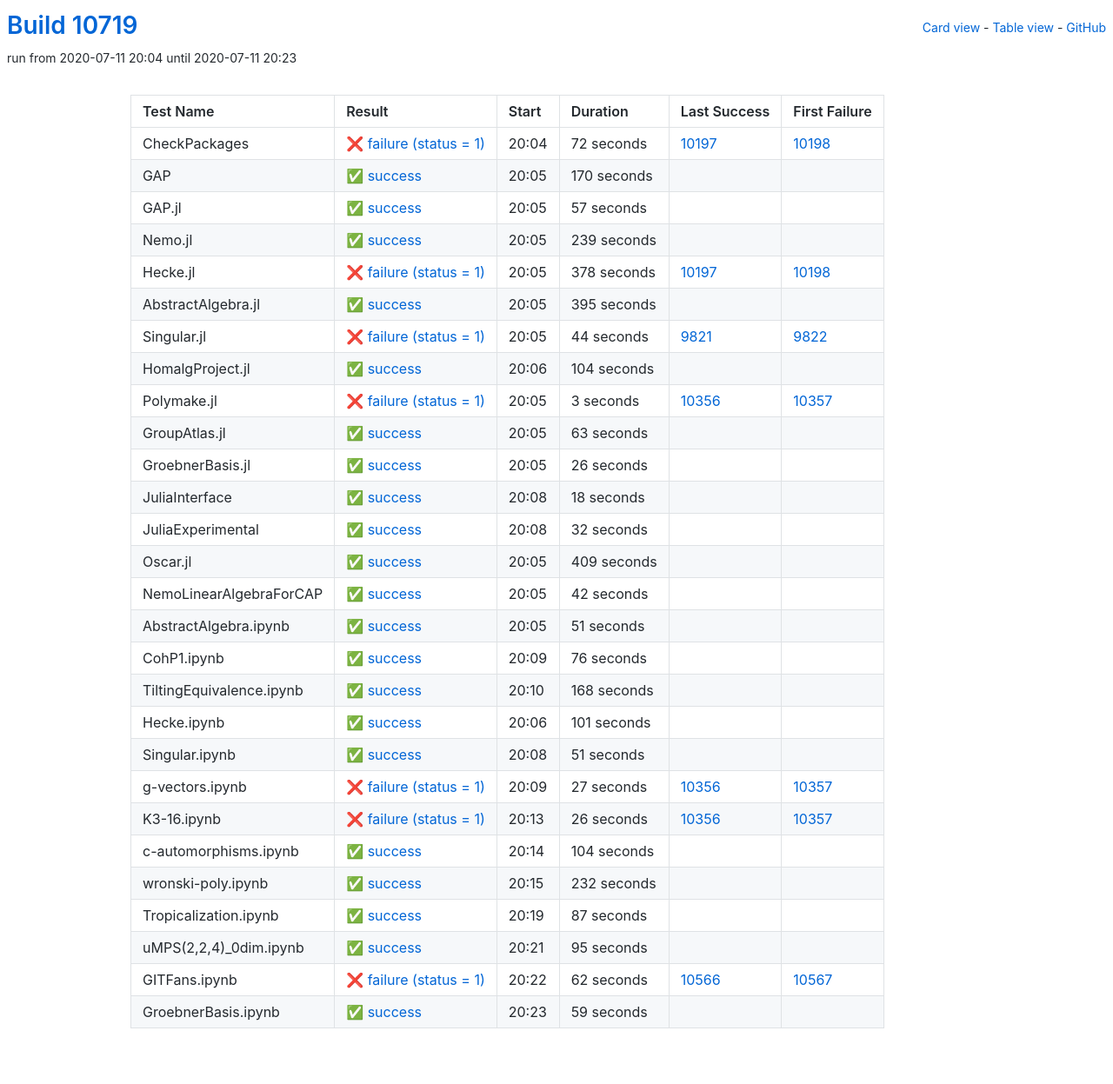
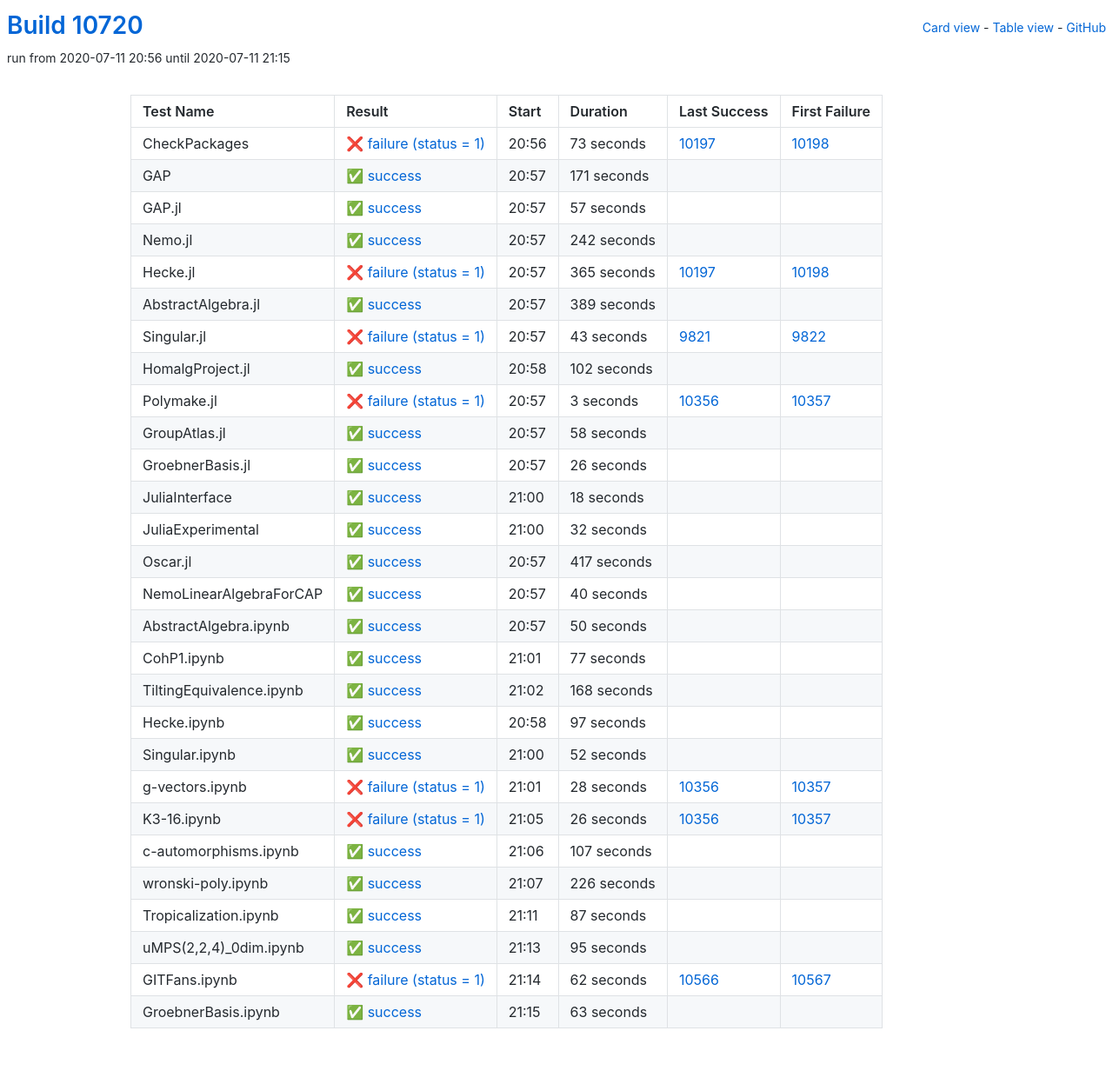
Before and after one commit to oscar-system/oscar-ci-status, a Jekyll site: the page built from table.html, in a window 1280 px wide. Shown: the whole page at 87% size. Built offline with Jekyll 4.4.1, drawn with Linux system fonts in a browser that asks for light colours.

Commit message:
Build #10720

```diff
--- a/_data/ci.yml
+++ b/_data/ci.yml
@@ -1,6 +1,6 @@
 ---
-build: 10719
-build_url: https://oscarci.mathematik.uni-kl.de/job/oscar/10719/
+build: 10720
+build_url: https://oscarci.mathematik.uni-kl.de/job/oscar/10720/
 job: oscar
 organization: oscar-system
 repo: oscar-ci-status
@@ -8,32 +8,32 @@ repourl: https://github.com/oscar-system/oscar-ci-status
 tests:
 - name: CheckPackages
   id: checkpackages
-  log: https://oscarci.mathematik.uni-kl.de/job/oscar/10719/artifact/logs/build-10719/CheckPackages.log
-  start: 2020-07-11 20:04
+  log: https://oscarci.mathematik.uni-kl.de/job/oscar/10720/artifact/logs/build-10720/CheckPackages.log
+  start: 2020-07-11 20:56
   success: false
   exitcode: 1
   status: failure
-  duration: 72
+  duration: 73
   last_success: 10197
   last_success_url: https://oscarci.mathematik.uni-kl.de/job/oscar/10197/
   first_failure: 10198
   first_failure_url: https://oscarci.mathematik.uni-kl.de/job/oscar/10198/
 - name: GAP
   id: gap
-  log: https://oscarci.mathematik.uni-kl.de/job/oscar/10719/artifact/logs/build-10719/GAP.log
-  start: 2020-07-11 20:05
+  log: https://oscarci.mathematik.uni-kl.de/job/oscar/10720/artifact/logs/build-10720/GAP.log
+  start: 2020-07-11 20:57
   success: true
   exitcode: 0
   status: success
-  duration: 170
+  duration: 171
   last_success: false
   last_success_url:
   first_failure: false
   first_failure_url:
 - name: GAP.jl
   id: gap-jl
-  log: https://oscarci.mathematik.uni-kl.de/job/oscar/10719/artifact/logs/build-10719/GAP.jl.log
-  start: 2020-07-11 20:05
+  log: https://oscarci.mathematik.uni-kl.de/job/oscar/10720/artifact/logs/build-10720/GAP.jl.log
+  start: 2020-07-11 20:57
   success: true
   exitcode: 0
   status: success
@@ -44,68 +44,68 @@ tests:
   first_failure_url:
 - name: Nemo.jl
   id: nemo-jl
-  log: https://oscarci.mathematik.uni-kl.de/job/oscar/10719/artifact/logs/build-10719/Nemo.jl.log
-  start: 2020-07-11 20:05
+  log: https://oscarci.mathematik.uni-kl.de/job/oscar/10720/artifact/logs/build-10720/Nemo.jl.log
+  start: 2020-07-11 20:57
   success: true
   exitcode: 0
   status: success
-  duration: 239
+  duration: 242
   last_success: false
   last_success_url:
   first_failure: false
   first_failure_url:
 - name: Hecke.jl
   id: hecke-jl
-  log: https://oscarci.mathematik.uni-kl.de/job/oscar/10719/artifact/logs/build-10719/Hecke.jl.log
-  start: 2020-07-11 20:05
+  log: https://oscarci.mathematik.uni-kl.de/job/oscar/10720/artifact/logs/build-10720/Hecke.jl.log
+  start: 2020-07-11 20:57
   success: false
   exitcode: 1
   status: failure
-  duration: 378
+  duration: 365
   last_success: 10197
   last_success_url: https://oscarci.mathematik.uni-kl.de/job/oscar/10197/
   first_failure: 10198
   first_failure_url: https://oscarci.mathematik.uni-kl.de/job/oscar/10198/
 - name: AbstractAlgebra.jl
   id: abstractalgebra-jl
-  log: https://oscarci.mathematik.uni-kl.de/job/oscar/10719/artifact/logs/build-10719/AbstractAlgebra.jl.log
-  start: 2020-07-11 20:05
+  log: https://oscarci.mathematik.uni-kl.de/job/oscar/10720/artifact/logs/build-10720/AbstractAlgebra.jl.log
+  start: 2020-07-11 20:57
   success: true
   exitcode: 0
   status: success
-  duration: 395
+  duration: 389
   last_success: false
   last_success_url:
   first_failure: false
   first_failure_url:
 - name: Singular.jl
   id: singular-jl
-  log: https://oscarci.mathematik.uni-kl.de/job/oscar/10719/artifact/logs/build-10719/Singular.jl.log
-  start: 2020-07-11 20:05
+  log: https://oscarci.mathematik.uni-kl.de/job/oscar/10720/artifact/logs/build-10720/Singular.jl.log
+  start: 2020-07-11 20:57
   success: false
   exitcode: 1
   status: failure
-  duration: 44
+  duration: 43
   last_success: 9821
   last_success_url: https://oscarci.mathematik.uni-kl.de/job/oscar/9821/
   first_failure: 9822
   first_failure_url: https://oscarci.mathematik.uni-kl.de/job/oscar/9822/
 - name: HomalgProject.jl
   id: homalgproject-jl
-  log: https://oscarci.mathematik.uni-kl.de/job/oscar/10719/artifact/logs/build-10719/HomalgProject.jl.log
-  start: 2020-07-11 20:06
+  log: https://oscarci.mathematik.uni-kl.de/job/oscar/10720/artifact/logs/build-10720/HomalgProject.jl.log
+  start: 2020-07-11 20:58
   success: true
   exitcode: 0
   status: success
-  duration: 104
+  duration: 102
   last_success: false
   last_success_url:
   first_failure: false
   first_failure_url:
 - name: Polymake.jl
   id: polymake-jl
-  log: https://oscarci.mathematik.uni-kl.de/job/oscar/10719/artifact/logs/build-10719/Polymake.jl.log
-  start: 2020-07-11 20:05
+  log: https://oscarci.mathematik.uni-kl.de/job/oscar/10720/artifact/logs/build-10720/Polymake.jl.log
+  start: 2020-07-11 20:57
   success: false
   exitcode: 1
   status: failure
@@ -116,20 +116,20 @@ tests:
   first_failure_url: https://oscarci.mathematik.uni-kl.de/job/oscar/10357/
 - name: GroupAtlas.jl
   id: groupatlas-jl
-  log: https://oscarci.mathematik.uni-kl.de/job/oscar/10719/artifact/logs/build-10719/GroupAtlas.jl.log
-  start: 2020-07-11 20:05
+  log: https://oscarci.mathematik.uni-kl.de/job/oscar/10720/artifact/logs/build-10720/GroupAtlas.jl.log
+  start: 2020-07-11 20:57
   success: true
   exitcode: 0
   status: success
-  duration: 63
+  duration: 58
   last_success: false
   last_success_url:
   first_failure: false
   first_failure_url:
 - name: GroebnerBasis.jl
   id: groebnerbasis-jl
-  log: https://oscarci.mathematik.uni-kl.de/job/oscar/10719/artifact/logs/build-10719/GroebnerBasis.jl.log
-  start: 2020-07-11 20:05
+  log: https://oscarci.mathematik.uni-kl.de/job/oscar/10720/artifact/logs/build-10720/GroebnerBasis.jl.log
+  start: 2020-07-11 20:57
   success: true
   exitcode: 0
   status: success
@@ -140,8 +140,8 @@ tests:
   first_failure_url:
 - name: JuliaInterface
   id: juliainterface
-  log: https://oscarci.mathematik.uni-kl.de/job/oscar/10719/artifact/logs/build-10719/JuliaInterface.log
-  start: 2020-07-11 20:08
+  log: https://oscarci.mathematik.uni-kl.de/job/oscar/10720/artifact/logs/build-10720/JuliaInterface.log
+  start: 2020-07-11 21:00
   success: true
   exitcode: 0
   status: success
@@ -152,8 +152,8 @@ tests:
   first_failure_url:
 - name: JuliaExperimental
   id: juliaexperimental
-  log: https://oscarci.mathematik.uni-kl.de/job/oscar/10719/artifact/logs/build-10719/JuliaExperimental.log
-  start: 2020-07-11 20:08
+  log: https://oscarci.mathematik.uni-kl.de/job/oscar/10720/artifact/logs/build-10720/JuliaExperimental.log
+  start: 2020-07-11 21:00
   success: true
   exitcode: 0
   status: success
@@ -164,56 +164,56 @@ tests:
   first_failure_url:
 - name: Oscar.jl
   id: oscar-jl
-  log: https://oscarci.mathematik.uni-kl.de/job/oscar/10719/artifact/logs/build-10719/Oscar.jl.log
-  start: 2020-07-11 20:05
+  log: https://oscarci.mathematik.uni-kl.de/job/oscar/10720/artifact/logs/build-10720/Oscar.jl.log
+  start: 2020-07-11 20:57
   success: true
   exitcode: 0
   status: success
-  duration: 409
+  duration: 417
   last_success: false
   last_success_url:
   first_failure: false
   first_failure_url:
 - name: NemoLinearAlgebraForCAP
   id: nemolinearalgebraforcap
-  log: https://oscarci.mathematik.uni-kl.de/job/oscar/10719/artifact/logs/build-10719/NemoLinearAlgebraForCAP.log
-  start: 2020-07-11 20:05
+  log: https://oscarci.mathematik.uni-kl.de/job/oscar/10720/artifact/logs/build-10720/NemoLinearAlgebraForCAP.log
+  start: 2020-07-11 20:57
   success: true
   exitcode: 0
   status: success
-  duration: 42
+  duration: 40
   last_success: false
   last_success_url:
   first_failure: false
   first_failure_url:
 - name: AbstractAlgebra.ipynb
   id: abstractalgebra-ipynb
-  log: https://oscarci.mathematik.uni-kl.de/job/oscar/10719/artifact/logs/build-10719/AbstractAlgebra.ipynb.log
-  start: 2020-07-11 20:05
+  log: https://oscarci.mathematik.uni-kl.de/job/oscar/10720/artifact/logs/build-10720/AbstractAlgebra.ipynb.log
+  start: 2020-07-11 20:57
   success: true
   exitcode: 0
   status: success
-  duration: 51
+  duration: 50
   last_success: false
   last_success_url:
   first_failure: false
   first_failure_url:
 - name: CohP1.ipynb
   id: cohp1-ipynb
-  log: https://oscarci.mathematik.uni-kl.de/job/oscar/10719/artifact/logs/build-10719/CohP1.ipynb.log
-  start: 2020-07-11 20:09
+  log: https://oscarci.mathematik.uni-kl.de/job/oscar/10720/artifact/logs/build-10720/CohP1.ipynb.log
+  start: 2020-07-11 21:01
   success: true
   exitcode: 0
   status: success
-  duration: 76
+  duration: 77
   last_success: false
   last_success_url:
   first_failure: false
   first_failure_url:
 - name: TiltingEquivalence.ipynb
   id: tiltingequivalence-ipynb
-  log: https://oscarci.mathematik.uni-kl.de/job/oscar/10719/artifact/logs/build-10719/TiltingEquivalence.ipynb.log
-  start: 2020-07-11 20:10
+  log: https://oscarci.mathematik.uni-kl.de/job/oscar/10720/artifact/logs/build-10720/TiltingEquivalence.ipynb.log
+  start: 2020-07-11 21:02
   success: true
   exitcode: 0
   status: success
@@ -224,44 +224,44 @@ tests:
   first_failure_url:
 - name: Hecke.ipynb
   id: hecke-ipynb
-  log: https://oscarci.mathematik.uni-kl.de/job/oscar/10719/artifact/logs/build-10719/Hecke.ipynb.log
-  start: 2020-07-11 20:06
+  log: https://oscarci.mathematik.uni-kl.de/job/oscar/10720/artifact/logs/build-10720/Hecke.ipynb.log
+  start: 2020-07-11 20:58
   success: true
   exitcode: 0
   status: success
-  duration: 101
+  duration: 97
   last_success: false
   last_success_url:
   first_failure: false
   first_failure_url:
 - name: Singular.ipynb
   id: singular-ipynb
-  log: https://oscarci.mathematik.uni-kl.de/job/oscar/10719/artifact/logs/build-10719/Singular.ipynb.log
-  start: 2020-07-11 20:08
+  log: https://oscarci.mathematik.uni-kl.de/job/oscar/10720/artifact/logs/build-10720/Singular.ipynb.log
+  start: 2020-07-11 21:00
   success: true
   exitcode: 0
   status: success
-  duration: 51
+  duration: 52
   last_success: false
   last_success_url:
   first_failure: false
   first_failure_url:
 - name: g-vectors.ipynb
   id: g-vectors-ipynb
-  log: https://oscarci.mathematik.uni-kl.de/job/oscar/10719/artifact/logs/build-10719/g-vectors.ipynb.log
-  start: 2020-07-11 20:09
+  log: https://oscarci.mathematik.uni-kl.de/job/oscar/10720/artifact/logs/build-10720/g-vectors.ipynb.log
+  start: 2020-07-11 21:01
   success: false
   exitcode: 1
   status: failure
-  duration: 27
+  duration: 28
   last_success: 10356
   last_success_url: https://oscarci.mathematik.uni-kl.de/job/oscar/10356/
   first_failure: 10357
   first_failure_url: https://oscarci.mathematik.uni-kl.de/job/oscar/10357/
 - name: K3-16.ipynb
   id: k3-16-ipynb
-  log: https://oscarci.mathematik.uni-kl.de/job/oscar/10719/artifact/logs/build-10719/K3-16.ipynb.log
-  start: 2020-07-11 20:13
+  log: https://oscarci.mathematik.uni-kl.de/job/oscar/10720/artifact/logs/build-10720/K3-16.ipynb.log
+  start: 2020-07-11 21:05
   success: false
   exitcode: 1
   status: failure
@@ -272,32 +272,32 @@ tests:
   first_failure_url: https://oscarci.mathematik.uni-kl.de/job/oscar/10357/
 - name: c-automorphisms.ipynb
   id: c-automorphisms-ipynb
-  log: https://oscarci.mathematik.uni-kl.de/job/oscar/10719/artifact/logs/build-10719/c-automorphisms.ipynb.log
-  start: 2020-07-11 20:14
+  log: https://oscarci.mathematik.uni-kl.de/job/oscar/10720/artifact/logs/build-10720/c-automorphisms.ipynb.log
+  start: 2020-07-11 21:06
   success: true
   exitcode: 0
   status: success
-  duration: 104
+  duration: 107
   last_success: false
   last_success_url:
   first_failure: false
   first_failure_url:
 - name: wronski-poly.ipynb
   id: wronski-poly-ipynb
-  log: https://oscarci.mathematik.uni-kl.de/job/oscar/10719/artifact/logs/build-10719/wronski-poly.ipynb.log
-  start: 2020-07-11 20:15
+  log: https://oscarci.mathematik.uni-kl.de/job/oscar/10720/artifact/logs/build-10720/wronski-poly.ipynb.log
+  start: 2020-07-11 21:07
   success: true
   exitcode: 0
   status: success
-  duration: 232
+  duration: 226
   last_success: false
   last_success_url:
   first_failure: false
   first_failure_url:
 - name: Tropicalization.ipynb
   id: tropicalization-ipynb
-  log: https://oscarci.mathematik.uni-kl.de/job/oscar/10719/artifact/logs/build-10719/Tropicalization.ipynb.log
-  start: 2020-07-11 20:19
+  log: https://oscarci.mathematik.uni-kl.de/job/oscar/10720/artifact/logs/build-10720/Tropicalization.ipynb.log
+  start: 2020-07-11 21:11
   success: true
   exitcode: 0
   status: success
@@ -308,8 +308,8 @@ tests:
   first_failure_url:
 - name: uMPS(2,2,4)_0dim.ipynb
   id: umps-2-2-4-0dim-ipynb
-  log: https://oscarci.mathematik.uni-kl.de/job/oscar/10719/artifact/logs/build-10719/uMPS-2-2-4-_0dim.ipynb.log
-  start: 2020-07-11 20:21
+  log: https://oscarci.mathematik.uni-kl.de/job/oscar/10720/artifact/logs/build-10720/uMPS-2-2-4-_0dim.ipynb.log
+  start: 2020-07-11 21:13
   success: true
   exitcode: 0
   status: success
@@ -320,8 +320,8 @@ tests:
   first_failure_url:
 - name: GITFans.ipynb
   id: gitfans-ipynb
-  log: https://oscarci.mathematik.uni-kl.de/job/oscar/10719/artifact/logs/build-10719/GITFans.ipynb.log
-  start: 2020-07-11 20:22
+  log: https://oscarci.mathematik.uni-kl.de/job/oscar/10720/artifact/logs/build-10720/GITFans.ipynb.log
+  start: 2020-07-11 21:14
   success: false
   exitcode: 1
   status: failure
@@ -332,12 +332,12 @@ tests:
   first_failure_url: https://oscarci.mathematik.uni-kl.de/job/oscar/10567/
 - name: GroebnerBasis.ipynb
   id: groebnerbasis-ipynb
-  log: https://oscarci.mathematik.uni-kl.de/job/oscar/10719/artifact/logs/build-10719/GroebnerBasis.ipynb.log
-  start: 2020-07-11 20:23
+  log: https://oscarci.mathematik.uni-kl.de/job/oscar/10720/artifact/logs/build-10720/GroebnerBasis.ipynb.log
+  start: 2020-07-11 21:15
   success: true
   exitcode: 0
   status: success
-  duration: 59
+  duration: 63
   last_success: false
   last_success_url:
   first_failure: false
```
Also changed, not shown: README.md.
